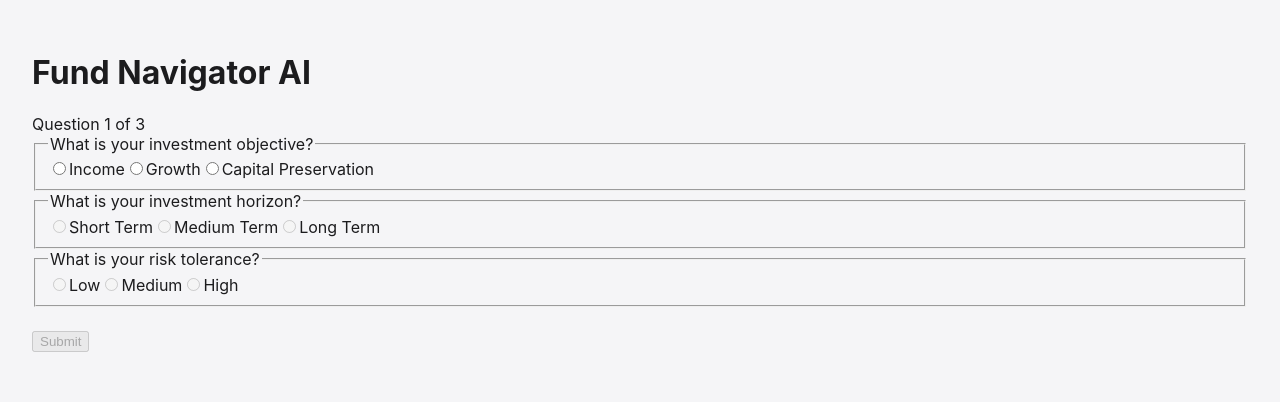
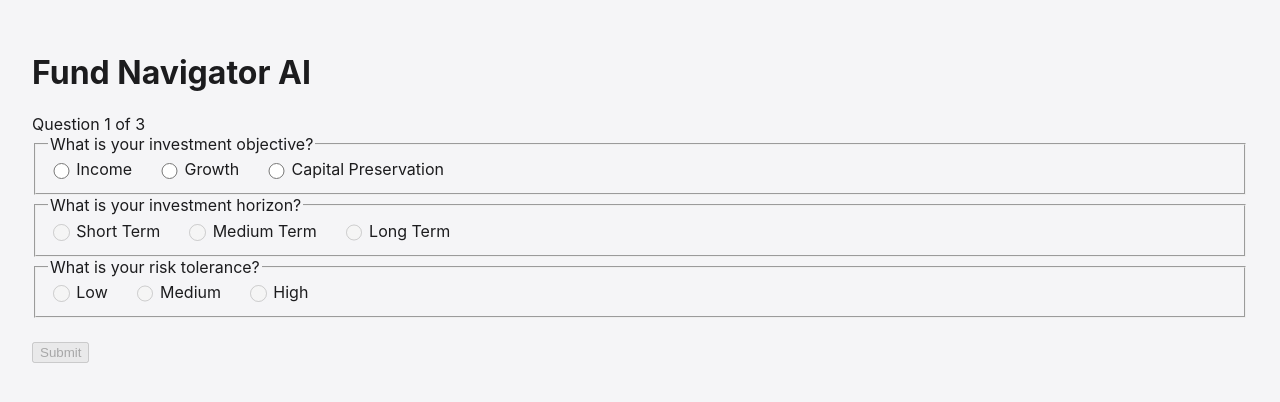
Before and after one commit to uzairdanish/fund-navigator-ai, a React (Vite) app: page / in a window 1280 px wide. Shown: the top 402 px of the page. Built offline with nearby package versions, Linux system fonts and the light colour scheme.

Commit message:
Polish button hovers and radio‐button styling

```diff
--- a/src/components/Questionnaire.css
+++ b/src/components/Questionnaire.css
@@ -491,3 +491,56 @@ body {
 .submit-btn {
   margin-top: 1.5rem;
 }
+/* ---------------------------------- */
+/* 4. Next Actions (CTA row)          */
+/* ---------------------------------- */
+.cta-row {
+  display: flex;
+  gap: 1rem;
+  justify-content: center;
+  margin-top: 2.5rem;
+}
+
+.cta-card {
+  flex: 1;
+  background: #ffffff;
+  border: 1px solid #e0e0e0;
+  border-radius: 8px;
+  padding: 1rem;
+  font-size: 1rem;
+  text-align: center;
+  cursor: pointer;
+  transition:
+    box-shadow 200ms ease,
+    transform 200ms ease,
+    border-color 200ms ease;
+}
+
+.cta-card:hover {
+  box-shadow: 0 4px 16px rgba(0,0,0,0.12);
+  transform: translateY(-2px);
+  border-color: #0C3C60;    /* deep blue highlight */
+}
+
+/* ---------------------------------- */
+/* Radio button styling (Apple-ish)   */
+/* ---------------------------------- */
+.quiz-form input[type="radio"] {
+  accent-color: #0C3C60;   /* Picton Mahoney deep blue */
+  width: 1.25em;
+  height: 1.25em;
+  margin-right: 0.5em;
+  cursor: pointer;
+  transition: transform 150ms ease, box-shadow 150ms ease;
+}
+
+.quiz-form input[type="radio"]:hover {
+  transform: scale(1.1);
+}
+
+.quiz-form label {
+  display: inline-flex;
+  align-items: center;
+  margin-right: 1.5rem;
+  font-size: 1rem;
+}
```
